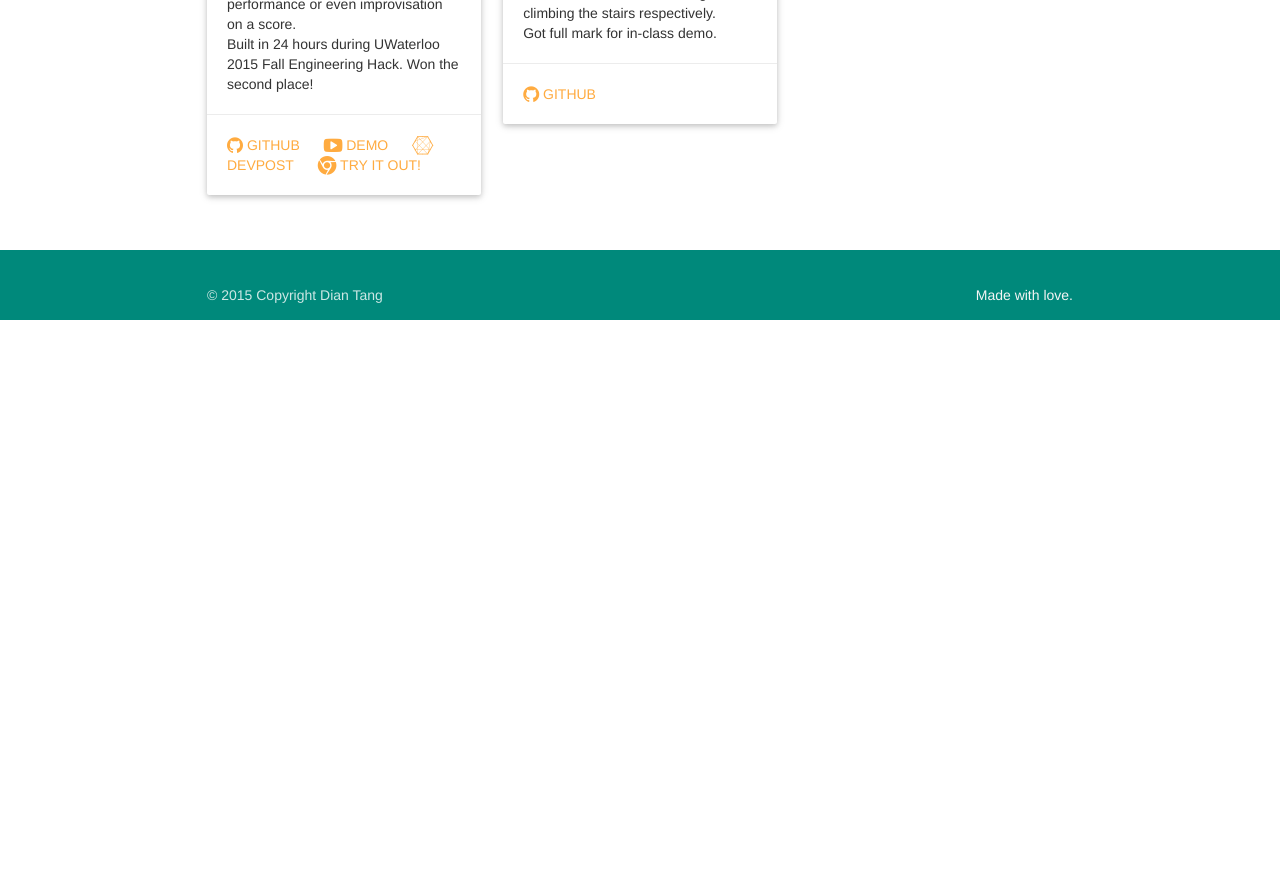
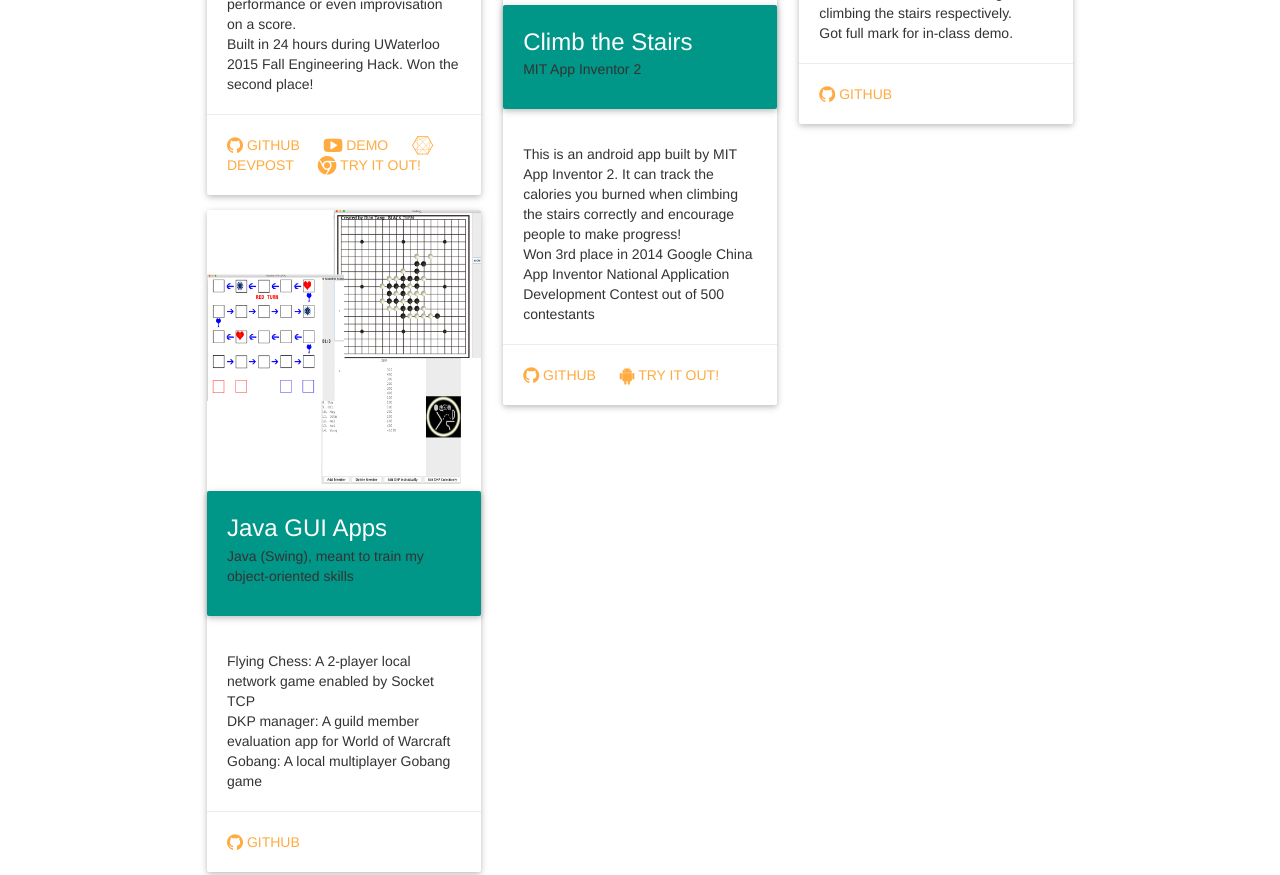
Before and after one commit to dean99dean/personal, a website: page views/index.html in a window 1280 px wide. Shown: the part 1351-2226 px from the top of the page. Before the commit the page ends 1671 px from the top, so only its background shows below. Drawn offline with Linux system fonts and the light colour scheme; files that its build step writes are made by us from their sources; files whose address does not match are found by name.

Commit message:
add alot of things

```diff
--- a/public/stylesheets/style.css
+++ b/public/stylesheets/style.css
@@ -33,9 +33,13 @@ a.btn-flat, a.btn {
 }
 
 
-#head.container.jumbotron {
+#jum.container.jumbotron {
   background-color:transparent;
 }
+
+
+/* Medium Devices, Desktops */
+@media only screen and (min-width : 992px) {
 
     #myName {
         position: relative;
@@ -45,4 +49,10 @@ a.btn-flat, a.btn {
     #myTabs {
         position:relative;
         right:50px;
+        padding:10px;
     }
+}
+
+.navbar{
+    background-color: rgba(255,255,255,0.95);
+}
--- a/views/index.html
+++ b/views/index.html
@@ -20,9 +20,9 @@
 
     </script>
 </head>
-<body data-spy="scroll" data-target="#navbar-example">
+<body data-spy="scroll" data-target="#navbar-example" id="head">
 
-<div class="container jumbotron" id="head">
+<div class="container jumbotron" id="jum">
 
     <div class="navbar navbar-fixed-top" id="navbar-example">
         <div class="navbar-header">
@@ -82,11 +82,58 @@
                     <strong>  Built in 24 hours during UWaterloo 2015 Fall Engineering Hack. Won the second place!</strong>
                 </div>
                 <div class="card-action">
-                    <a href="http://www.github.com/dean99dean/myo_rhythm_composer" target="_blank"><span class = "fa fa-lg fa-github"></span> GitHub</a>
+                    <a href="http://www.github.com/tangdian/myo_rhythm_composer" target="_blank"><span class = "fa fa-lg fa-github"></span> GitHub</a>
                     <a href="https://www.youtube.com/watch?v=TFqUCVmwOqY" target="_blank"><span class = "fa fa-lg fa-youtube-play"></span> Demo</a>
                     <a href="http://devpost.com/software/myo-rhythm-composer-drum-kit-edition" target="_blank"><span class = "fa fa-lg fa-connectdevelop"></span> Devpost</a>
                     <a href="/projects/drum" target="_blank"><span class = "fa fa-lg fa-chrome"></span> Try it out!</a>
 
+                </div>
+            </div>
+
+                <div class="card hoverable">
+                    <div class="card-image">
+                        <img src="../images/GUI.png">
+
+                    </div>
+                    <div class="card-panel teal">
+                        <span class="white-text card-title">Java GUI Apps</span>
+                        <p>Java (Swing), meant to train my object-oriented skills</p>
+                    </div>
+
+                    <div class="card-content">
+                        <p>Flying Chess: A 2-player local network game enabled by Socket TCP</p>
+                        <p>DKP manager: A guild member evaluation app for World of Warcraft</p>
+                        <p>Gobang: A local multiplayer Gobang game</p>
+                    </div>
+                    <div class="card-action">
+                        <a href="https://github.com/tangdian/Java-Gui" target="_blank"><span class = "fa fa-lg fa-github"></span> GitHub</a>
+
+                    </div>
+                </div>
+
+
+
+
+        </div>
+        <div class="col s12 m4">
+            <div class="card hoverable">
+                <div class="card-image">
+                    <img src="../images/stair.png">
+
+                </div>
+                <div class="card-panel teal">
+                    <span class="white-text card-title">Climb the Stairs</span>
+                    <p>MIT App Inventor 2</p>
+                </div>
+
+                <div class="card-content">
+                    <p> This is an android app built by MIT App Inventor 2.
+                        It can track the calories you burned when climbing the stairs correctly and encourage people to make progress! </p>
+                    <strong>Won 3rd place in 2014 Google China App Inventor National Application Development Contest out of 500 contestants</strong>
+                </div>
+                <div class="card-action">
+                    <a href="http://www.github.com/tangdian/Climb_the_Stairs" target="_blank"><span class = "fa fa-lg fa-github"></span> GitHub</a>
+                    <a href="/app/Climb_the_Stairs.apk" target="_blank"><span class = "fa fa-lg fa-android"></span> Try it out!</a>
                 </div>
             </div>
 
@@ -109,14 +156,18 @@
                     <strong>Got full mark for in-class demo.</strong>
                 </div>
                 <div class="card-action">
-                    <a href="http://www.github.com/dean99dean/se101" target="_blank"><span class = "fa fa-lg fa-github"></span> GitHub</a>
+                    <a href="http://www.github.com/tangdian/se101" target="_blank"><span class = "fa fa-lg fa-github"></span> GitHub</a>
 
                 </div>
             </div>
 
 
         </div>
-    </div>
+
+
+
+        </div>
+
 
 </div>
 
```
Also changed, not shown: public/images/GUI.png (added), public/images/stair.png (added), 3 other files. Lines whose indentation alone changed are shown as unchanged.
